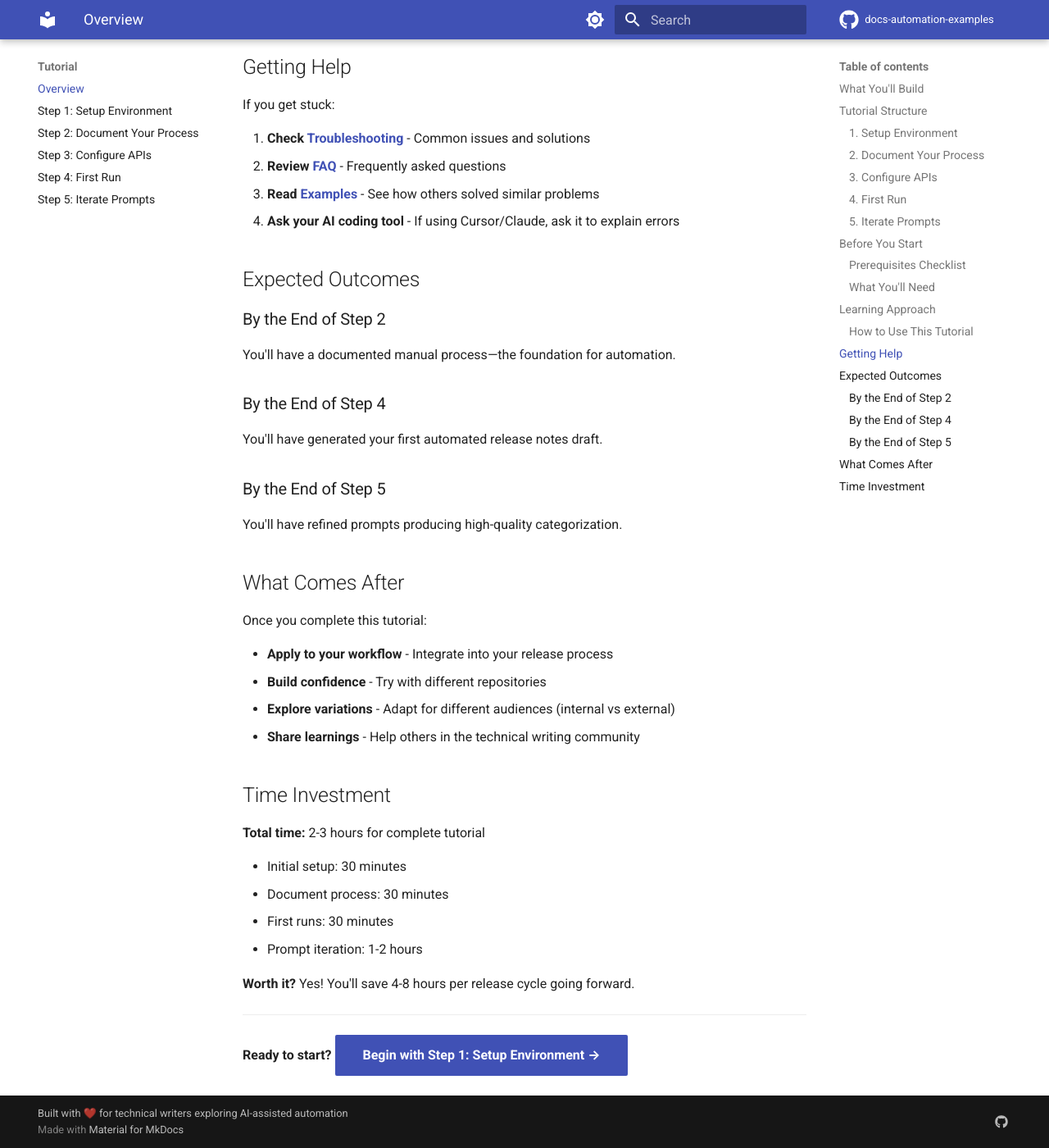
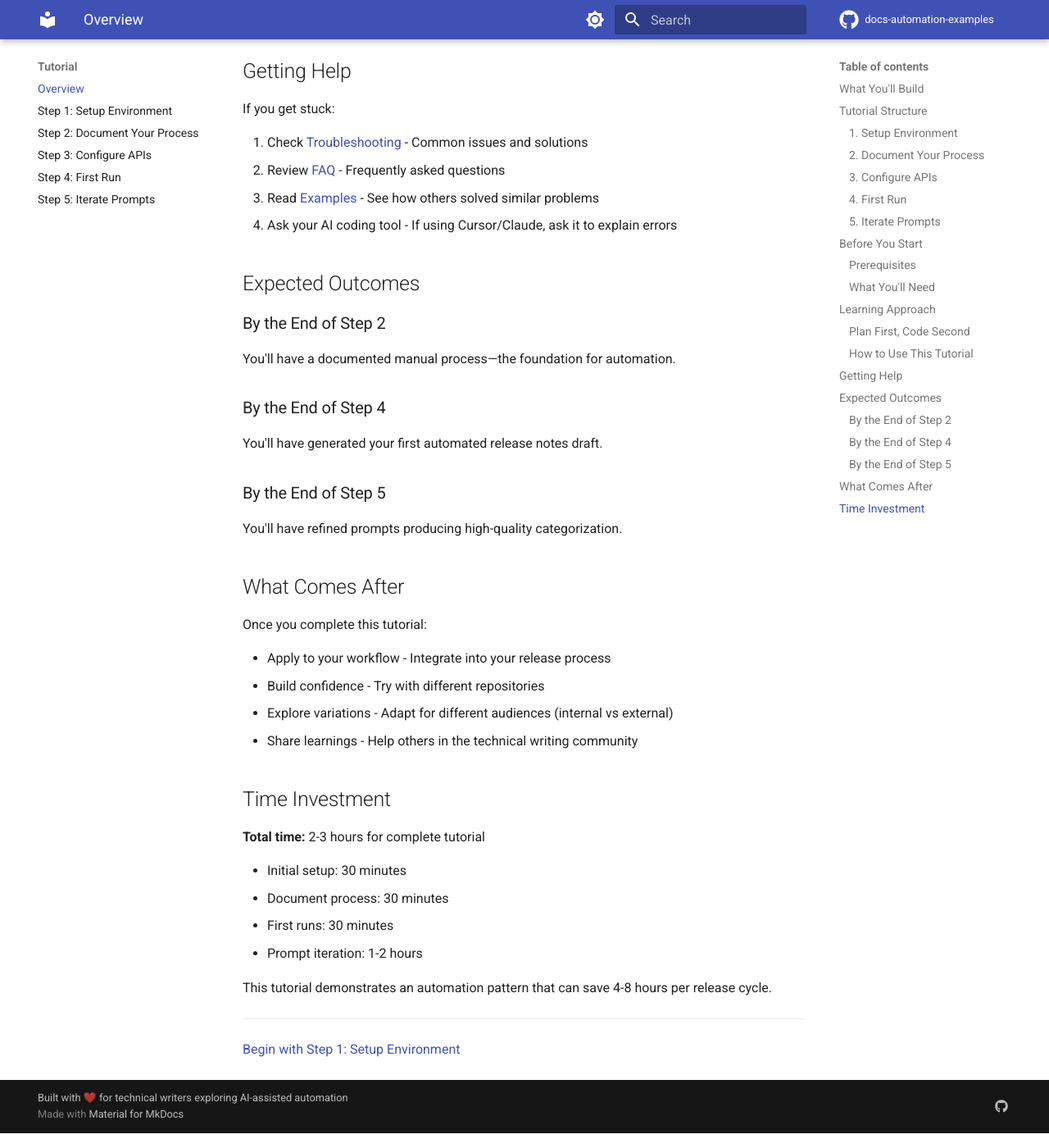
Before and after one commit to rebeja/docs-automation-examples, an MkDocs documentation site: the page built from docs/tutorial/index.md, in a window 1280 px wide and 1400 px high, scrolled down 3306 px. Shown: the whole window at 82% size. Built offline with MkDocs 1.6.1 and Material for MkDocs 9.7.7, drawn with Linux system fonts in a browser that asks for light colours; comment, search, counter and statistics services are not loaded; some of the changed text lies outside the part shown.

Commit message:
Rewrite tutorial overview to match professional writing style
- Remove all emoji usage and checkboxes
- Convert MkDocs admonition block to standard heading
- Remove call-to-action button at the end
- Remove promotional language ('Worth it? Yes!')
- Simplify 'This is the most important step!' to just period
- Remove exclamation mark from 'first attempts won't be perfect!'
- Change bullet formatting in 'What Comes After' section
- Maintain clear, instructional tone throughout

```diff
--- a/docs/tutorial/index.md
+++ b/docs/tutorial/index.md
@@ -6,11 +6,11 @@
 
 By the end of this tutorial, you'll have:
 
-- ✅ A working release notes automation script
-- ✅ Your documented manual process
-- ✅ Customized AI categorization prompts
-- ✅ Ability to iterate and improve the automation
-- ✅ Understanding of the pattern for future automations
+- A working release notes automation script
+- Your documented manual process
+- Customized AI categorization prompts
+- Ability to iterate and improve the automation
+- Understanding of the pattern for future automations
 
 ## Tutorial Structure
 
@@ -28,7 +28,7 @@
 ### 2. [Document Your Process](step-2-document-process.md)
 **Time: 30 minutes**
 
-Write down your current manual release notes workflow. This is the most important step!
+Write down your current manual release notes workflow. This is the most important step.
 
 **What you'll do:**
 
@@ -77,26 +77,27 @@
 
 ## Before You Start
 
-### Prerequisites Checklist
+### Prerequisites
 
-- [x] Completed [Getting Started](../getting-started.md) guide
-- [x] Environment set up and tested
-- [x] API keys configured
-- [x] 30-60 minutes of focused time
+- Completed [Getting Started](../getting-started.md) guide
+- Environment set up and tested
+- API keys configured
+- 30-60 minutes of focused time
 
 ### What You'll Need
 
 - Your text editor open
 - Terminal/command line ready
 - Example repository in mind (or use provided samples)
-- Patience for iteration (first attempts won't be perfect!)
+- Patience for iteration (first attempts won't be perfect)
 
 ## Learning Approach
 
-This tutorial follows the **plan-before-code** principle:
+This tutorial follows the **plan-before-code** principle.
 
-!!! tip "Plan First, Code Second"
-    In each step, we'll discuss the approach before implementing. This mirrors how you should work with AI coding agents—ask for a plan first, then implement.
+### Plan First, Code Second
+
+In each step, we'll discuss the approach before implementing. This mirrors how you should work with AI coding agents—ask for a plan first, then implement.
 
 ### How to Use This Tutorial
 
@@ -116,10 +117,10 @@
 
 If you get stuck:
 
-1. **Check [Troubleshooting](../troubleshooting.md)** - Common issues and solutions
-2. **Review [FAQ](../faq.md)** - Frequently asked questions
-3. **Read [Examples](../examples/prompt-evolution.md)** - See how others solved similar problems
-4. **Ask your AI coding tool** - If using Cursor/Claude, ask it to explain errors
+1. Check [Troubleshooting](../troubleshooting.md) - Common issues and solutions
+2. Review [FAQ](../faq.md) - Frequently asked questions
+3. Read [Examples](../examples/prompt-evolution.md) - See how others solved similar problems
+4. Ask your AI coding tool - If using Cursor/Claude, ask it to explain errors
 
 ## Expected Outcomes
 
@@ -136,10 +137,10 @@
 
 Once you complete this tutorial:
 
-- **Apply to your workflow** - Integrate into your release process
-- **Build confidence** - Try with different repositories
-- **Explore variations** - Adapt for different audiences (internal vs external)
-- **Share learnings** - Help others in the technical writing community
+- Apply to your workflow - Integrate into your release process
+- Build confidence - Try with different repositories
+- Explore variations - Adapt for different audiences (internal vs external)
+- Share learnings - Help others in the technical writing community
 
 ## Time Investment
 
@@ -150,8 +151,8 @@
 - First runs: 30 minutes
 - Prompt iteration: 1-2 hours
 
-**Worth it?** Yes! You'll save 4-8 hours per release cycle going forward.
+This tutorial demonstrates an automation pattern that can save 4-8 hours per release cycle.
 
 ---
 
-**Ready to start?** [Begin with Step 1: Setup Environment →](step-1-setup.md){ .md-button .md-button--primary }
+[Begin with Step 1: Setup Environment](step-1-setup.md)
```
